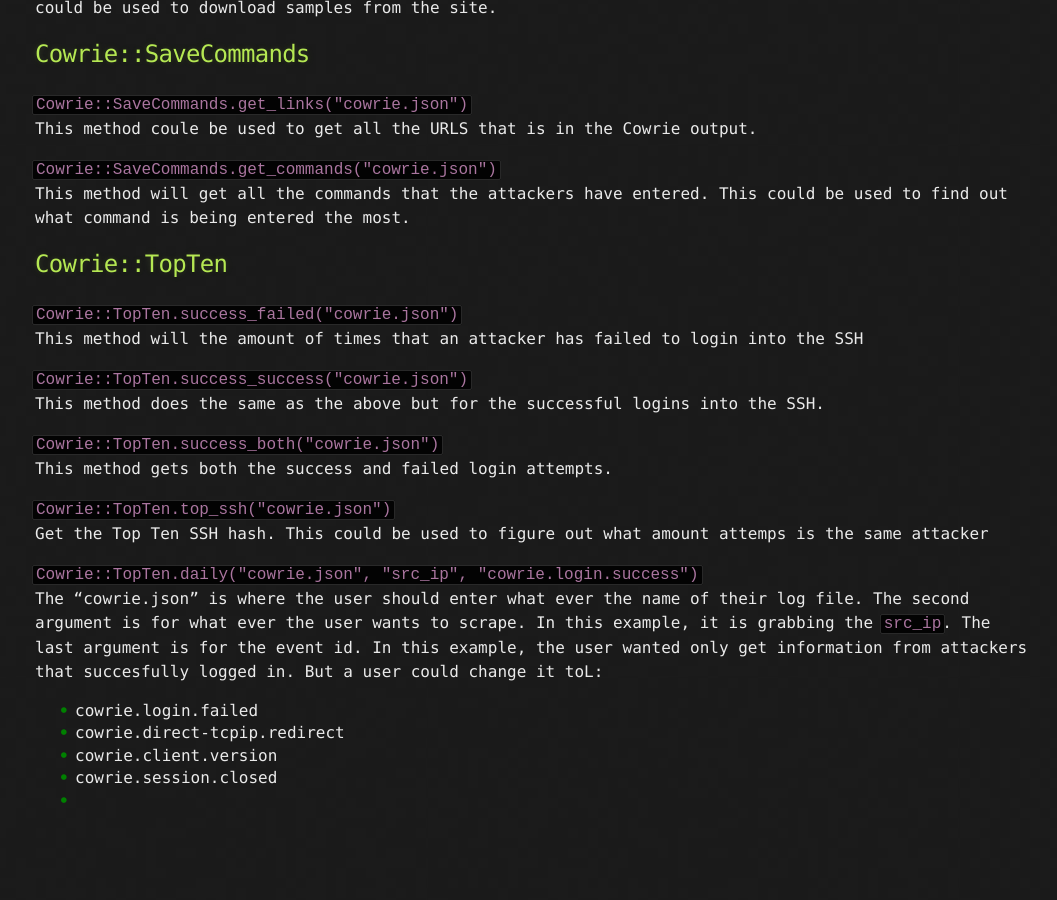
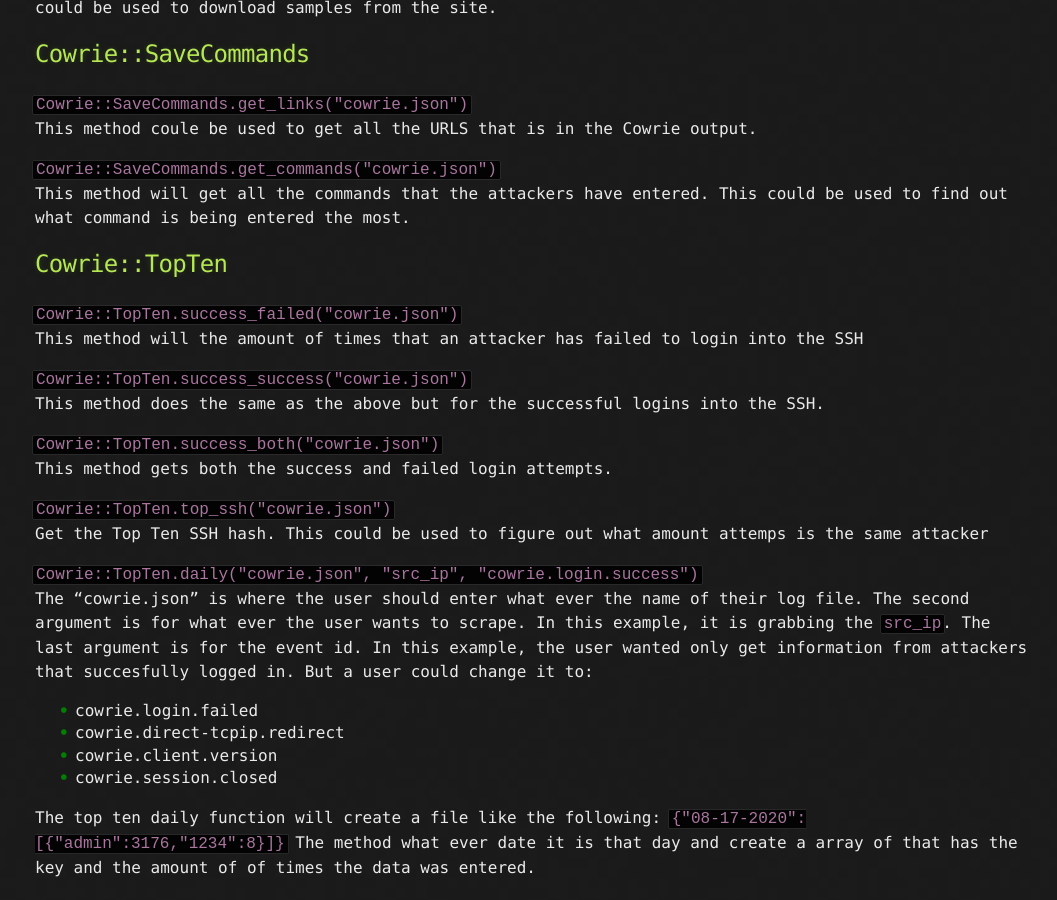
Before and after one commit to Michael-Meade/MinerFind, a Jekyll site: the page built from Projects/cowrie_log.md, in a window 1280 px wide and 900 px high, scrolled down 1983 px. Shown: the whole window, without its empty margins (105-1162 px from the left). Built offline with Jekyll 4.4.1, drawn with Linux system fonts in a browser that asks for light colours; our own code applies the rules of GitHub Pages for plain Markdown files; the repository's description, which GitHub fills in, is left out; before the commit the page ends 2815 px from its top, so only the background shows below that.

Commit message:
Update cowrie_log.md

````diff
--- a/Projects/cowrie_log.md
+++ b/Projects/cowrie_log.md
@@ -53,9 +53,12 @@ This method gets both the success and failed login attempts.
 Get the Top Ten SSH hash. This could be used to figure out what amount attemps is the same attacker
 
 ```Cowrie::TopTen.daily("cowrie.json", "src_ip", "cowrie.login.success")```<br>
-The "cowrie.json" is where the user should enter what ever the name of their log file. The second argument is for what ever the user wants to scrape. In this example, it is grabbing the ```src_ip```. The last argument is for the event id. In this example, the user wanted only get information from attackers that succesfully logged in. But a user could change it toL:
+The "cowrie.json" is where the user should enter what ever the name of their log file. The second argument is for what ever the user wants to scrape. In this example, it is grabbing the ```src_ip```. The last argument is for the event id. In this example, the user wanted only get information from attackers that succesfully logged in. But a user could change it to:
 - cowrie.login.failed
 - cowrie.direct-tcpip.redirect
 - cowrie.client.version
 - cowrie.session.closed
--
+
+The top ten daily function will create a file like the following:
+``` {"08-17-2020":[{"admin":3176,"1234":8}]} ```
+The method what ever date it is that day and create a array of that has the key and the amount of of times the data was entered.
````
